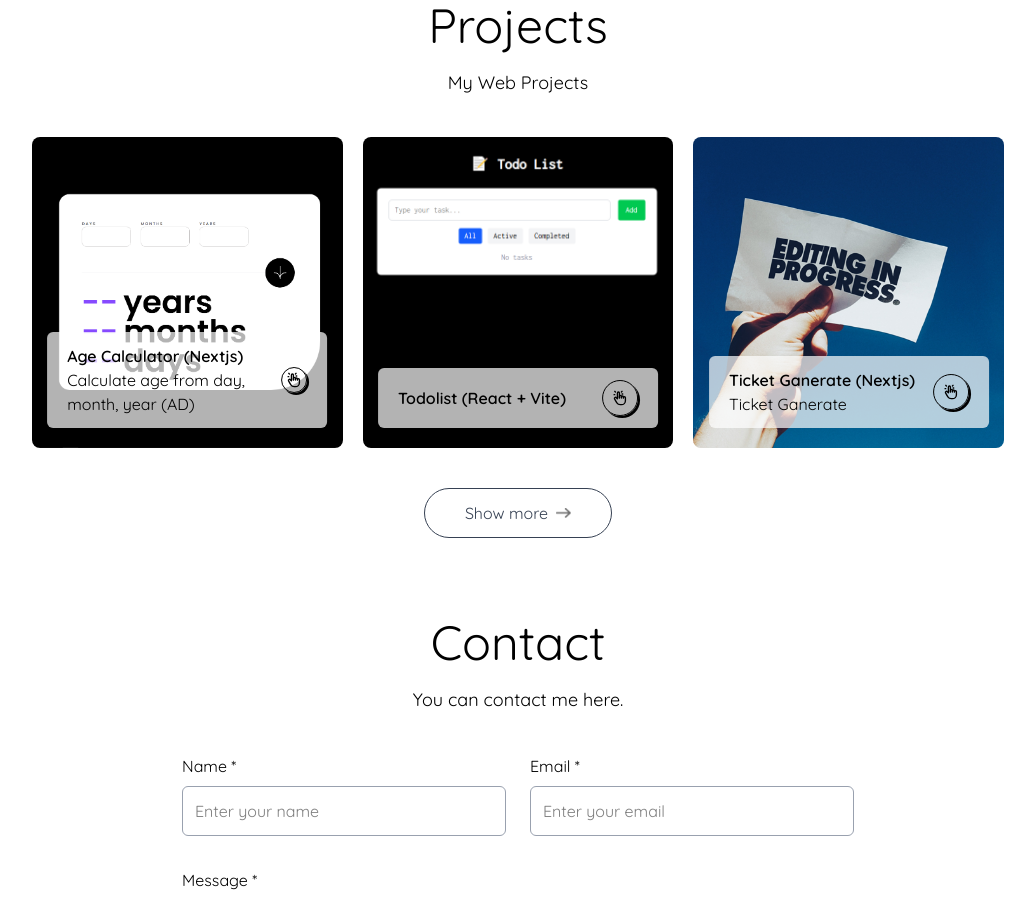
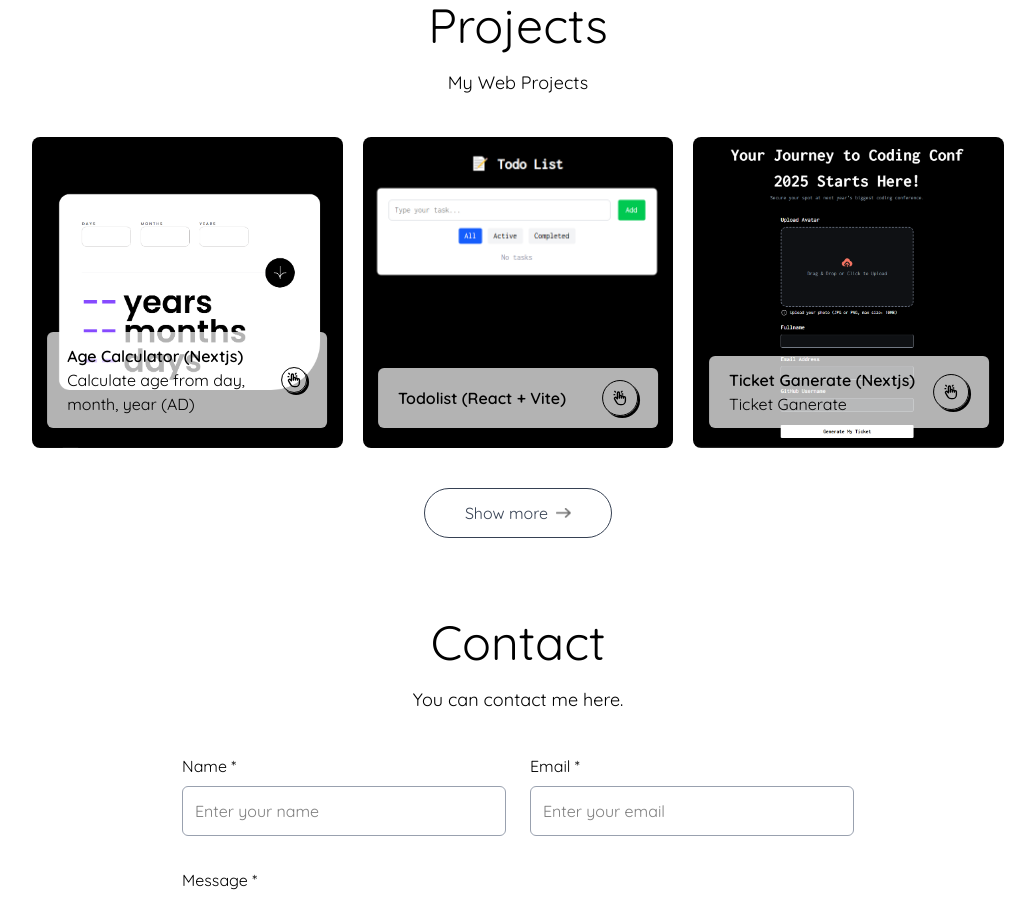
Before and after one commit to pramebt/Portfolio-BD, a Next.js app: page / in a window 1280 px wide. Shown: the part 1460-2358 px from the top of the page, without its empty margins (122-1157 px from the left). Built offline with nearby package versions, Linux system fonts and the light colour scheme.

Commit message:
add images ticket

```diff
--- a/src/components/Contact.tsx
+++ b/src/components/Contact.tsx
@@ -26,7 +26,7 @@ const Contact = () => {
   });
 
   const ref = useRef(null);
-  const isInView = useInView(ref, { once: true}); // เลื่อนถึง 20% ของ element
+  const isInView = useInView(ref, { once: true});
 
   const onSubmit = async (event: React.FormEvent<HTMLFormElement>) => {
     event.preventDefault();
--- a/src/components/Projects.tsx
+++ b/src/components/Projects.tsx
@@ -28,7 +28,7 @@ const Projects = () => {
       title: "Ticket Ganerate (Nextjs)",
       subtitle: "Ticket Ganerate",
       link: "https://ticket-generate-bd.vercel.app/",
-      image: "/assets/bg/Editing.png",
+      image: "/assets/bg/ticket.png",
     },
 
     {
```
Also changed, not shown: public/assets/bg/ticket.png (added).
